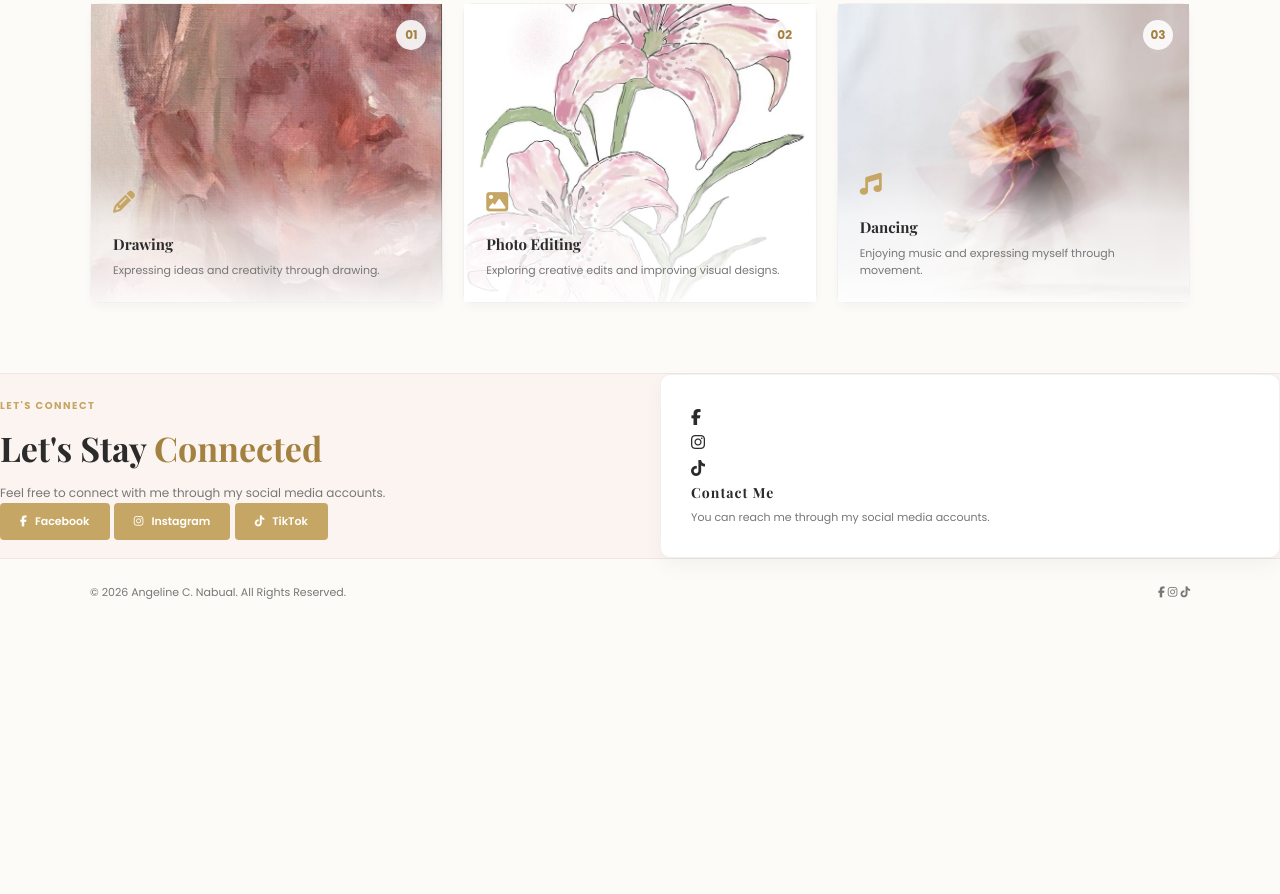
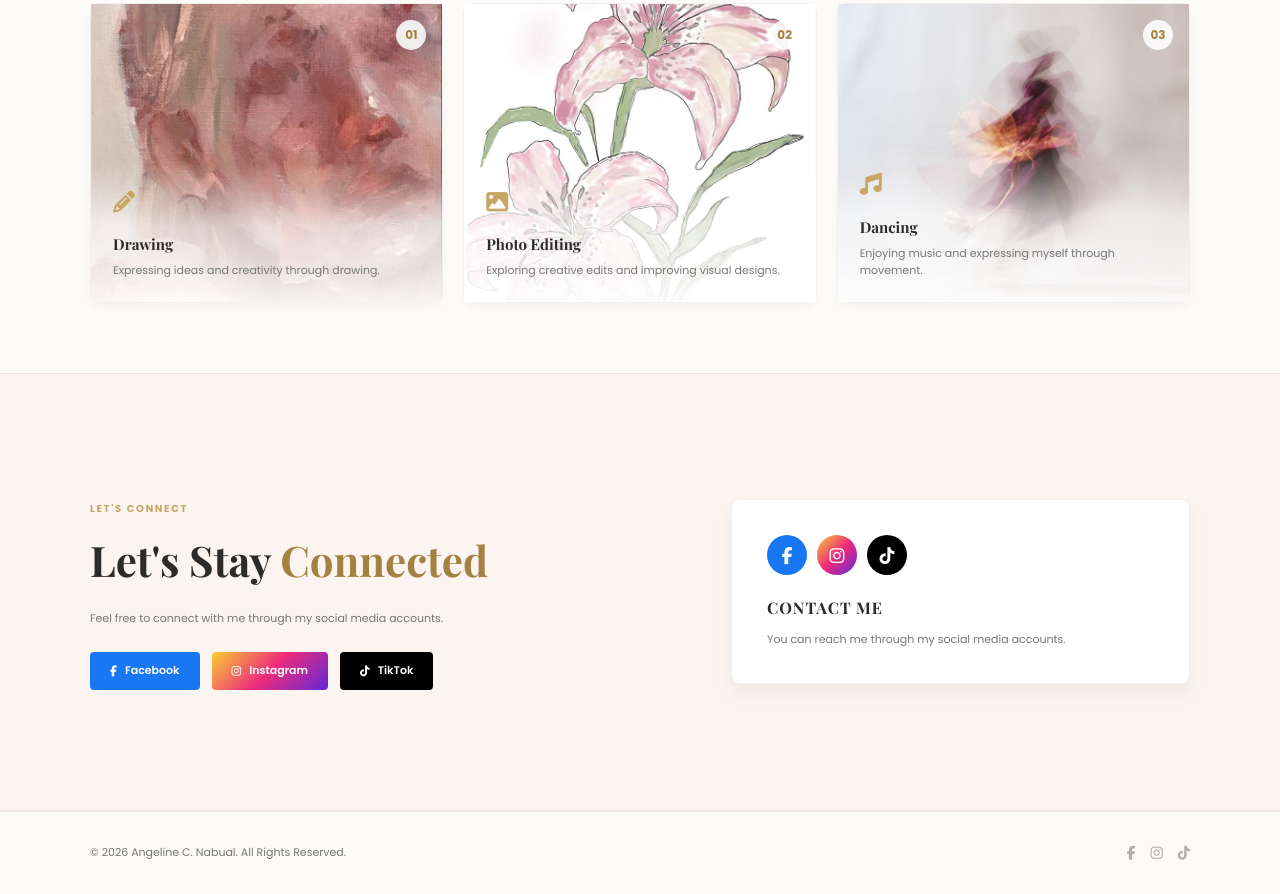
Before and after one commit to nabualangeline-dotcom/ange, a plain HTML site: page wd2/index.html in a window 1280 px wide. Shown: the part 3931-4825 px from the top of the page. Before the commit the page ends 4557 px from the top, so only its background shows below. Drawn offline with nearby package versions, Linux system fonts and the light colour scheme.

```diff
--- a/wd2/styles.css
+++ b/wd2/styles.css
@@ -661,110 +661,156 @@
     color: var(--text-muted);
 }
 
+
 /* ========================================
    CONTACT SECTION
    ======================================== */
 .contact-section {
+    padding: 120px 0;
     background: var(--peach);
     border-top: 1px solid var(--border);
     border-bottom: 1px solid var(--border);
 }
 
 .contact-container {
+    width: min(var(--max-width), calc(100% - 40px));
+    margin: auto;
     display: grid;
-    grid-template-columns: 1fr 1fr;
-    gap: 40px;
+    grid-template-columns: 1.1fr 0.9fr;
+    gap: 80px;
     align-items: center;
 }
 
-.contact-text span {
+.contact-text > span {
     color: var(--gold);
     font-size: 10px;
     font-weight: 700;
-    letter-spacing: 1.5px;
+    letter-spacing: 1.7px;
 }
 
 .contact-text h2 {
-    font-size: 34px;
+    max-width: 450px;
+    margin-top: 8px;
+    font-size: 42px;
     color: var(--text-dark);
-    margin-top: 4px;
 }
 
 .contact-text h2 strong {
     color: var(--gold-dark);
 }
 
-.contact-text p {
-    font-size: 12px;
+.contact-text > p {
+    max-width: 450px;
+    margin-top: 15px;
     color: var(--text-muted);
-    margin-top: 8px;
+    font-size: 11px;
 }
 
-.social-btn-group {
-    margin-top: 20px;
+.contact-buttons {
+    display: flex;
+    flex-wrap: wrap;
+    gap: 12px;
+    margin-top: 25px;
 }
 
-.social-pill {
-    display: inline-flex;
-    align-items: center;
-    gap: 8px;
-    padding: 10px 18px;
-    border-radius: 6px;
-    font-size: 11px;
-    font-weight: 600;
-    color: #ffffff;
-}
-
-.fb-pill {
+.facebook-button {
     background: #1877f2;
 }
 
-.contact-card {
-    padding: 30px;
-    border-radius: 10px;
-    background: #ffffff;
-    border: 1px solid var(--border);
-    box-shadow: 0 8px 20px rgba(0,0,0,0.04);
+.facebook-button:hover {
+    background: #145dbf;
 }
 
-.contact-card-header {
+.instagram-button {
+    background: linear-gradient(135deg, #f9ce34, #ee2a7b, #6228d7);
+}
+
+.instagram-button:hover {
+    filter: brightness(0.9);
+}
+
+.tiktok-button {
+    background: #010101;
+}
+
+.tiktok-button:hover {
+    background: var(--blush-dark);
+}
+
+.contact-card {
+    padding: 35px;
+    border-radius: 9px;
+    border: 1px solid var(--border);
+    background: #ffffff;
+    box-shadow: 0 10px 20px rgba(0,0,0,0.05);
+}
+
+.social-icon-row {
     display: flex;
     gap: 10px;
-    font-size: 18px;
-    color: var(--gold);
-    margin-bottom: 15px;
+}
+
+.social-icon {
+    width: 40px;
+    height: 40px;
+    display: flex;
+    align-items: center;
+    justify-content: center;
+    border-radius: 50%;
+    color: #ffffff;
+    font-size: 17px;
+}
+
+.facebook-icon {
+    background: #1877f2;
+}
+
+.instagram-icon {
+    background: linear-gradient(135deg, #f9ce34, #ee2a7b, #6228d7);
+}
+
+.tiktok-icon {
+    background: #010101;
 }
 
 .contact-card h3 {
-    font-size: 14px;
+    margin-top: 20px;
+    font-size: 16px;
+    text-transform: uppercase;
     letter-spacing: 1px;
     color: var(--text-dark);
 }
 
 .contact-card p {
+    margin-top: 10px;
+    color: var(--text-muted);
     font-size: 11px;
-    color: var(--text-muted);
-    margin-top: 5px;
 }
 
-.contact-links-list {
-    list-style: none;
-    margin-top: 15px;
+.contact-card a {
+    display: flex;
+    align-items: center;
+    gap: 7px;
+    margin-top: 14px;
+    color: var(--gold-dark);
+    font-size: 11px;
+    font-weight: 600;
 }
 
-.contact-links-list a {
-    font-size: 11px;
-    font-weight: 600;
-    color: #1877f2;
+.contact-card a:hover {
+    text-decoration: underline;
+    color: var(--blush-dark);
 }
 
 /* ========================================
    FOOTER
    ======================================== */
 .footer {
-    padding: 25px 0;
+    padding: 30px 0;
+    background: var(--background);
+    color: var(--text-muted);
     font-size: 11px;
-    color: var(--text-muted);
+    border-top: 1px solid var(--border);
 }
 
 .footer-container {
@@ -775,18 +821,21 @@
     justify-content: space-between;
 }
 
-.social-links a {
-    color: var(--text-muted);
+.footer .social-links {
+    display: flex;
+    gap: 15px;
+    font-size: 14px;
+    color: rgba(0,0,0,0.3);
 }
 
-.social-links a:hover {
-    color: var(--gold);
+.footer .social-links a:hover {
+    color: var(--blush-dark);
 }
 
 /* ========================================
-   RESPONSIVE DESIGN (FOR MOBILE)
+   RESPONSIVE
    ======================================== */
-@media (max-width: 850px) {
+@media (max-width: 800px) {
     .hero-container,
     .about-container,
     .skills-container,
@@ -794,18 +843,19 @@
         grid-template-columns: 1fr;
     }
 
-    .projects-grid,
     .hobbies-grid {
         grid-template-columns: 1fr;
     }
 
-    .nav-links {
-        display: none;
+    .hero-visual {
+        height: auto;
+        padding: 30px 0;
     }
 
     .school-bar {
         flex-direction: column;
         align-items: flex-start;
         gap: 10px;
+        padding: 15px 0;
     }
 }
```
